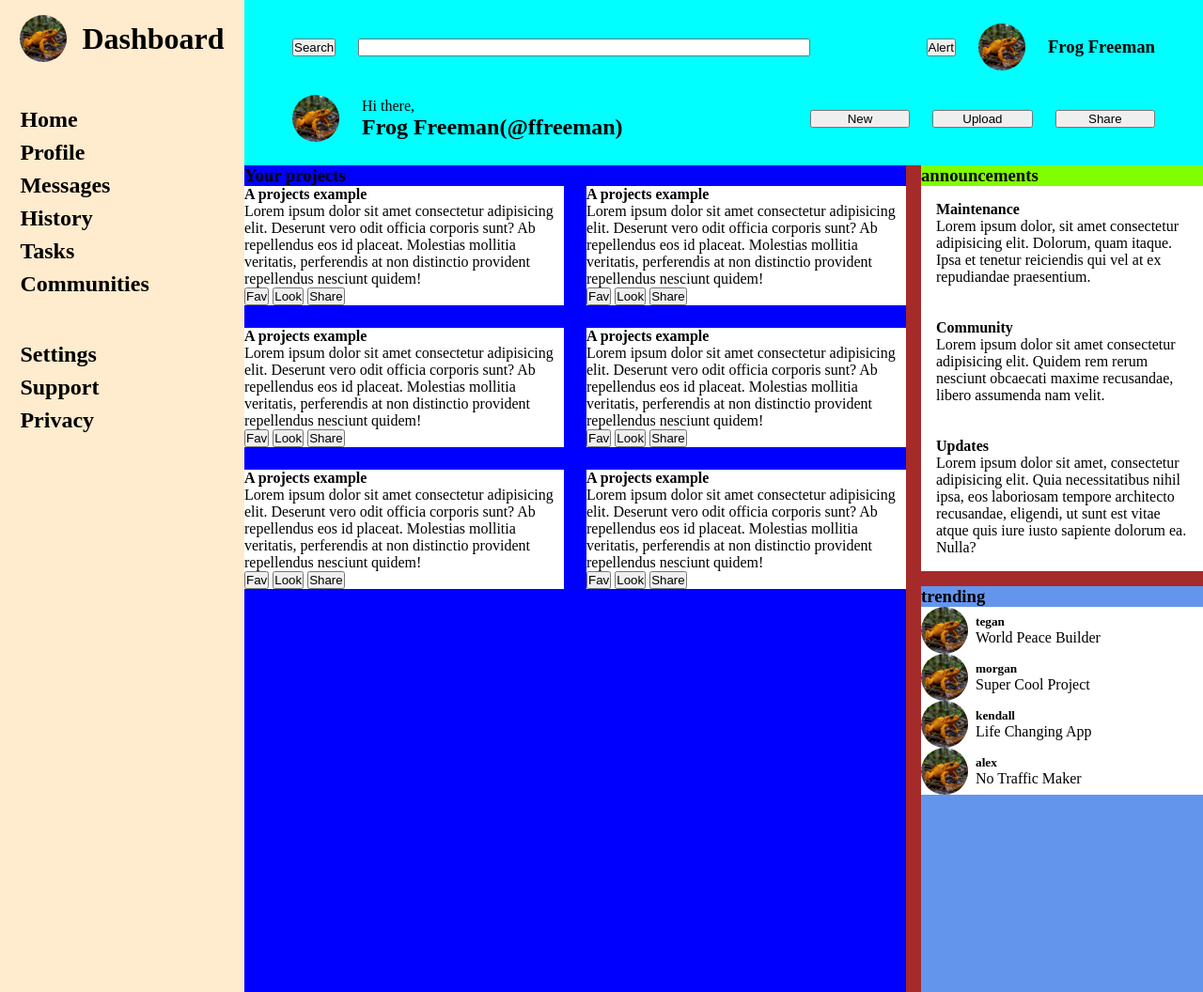
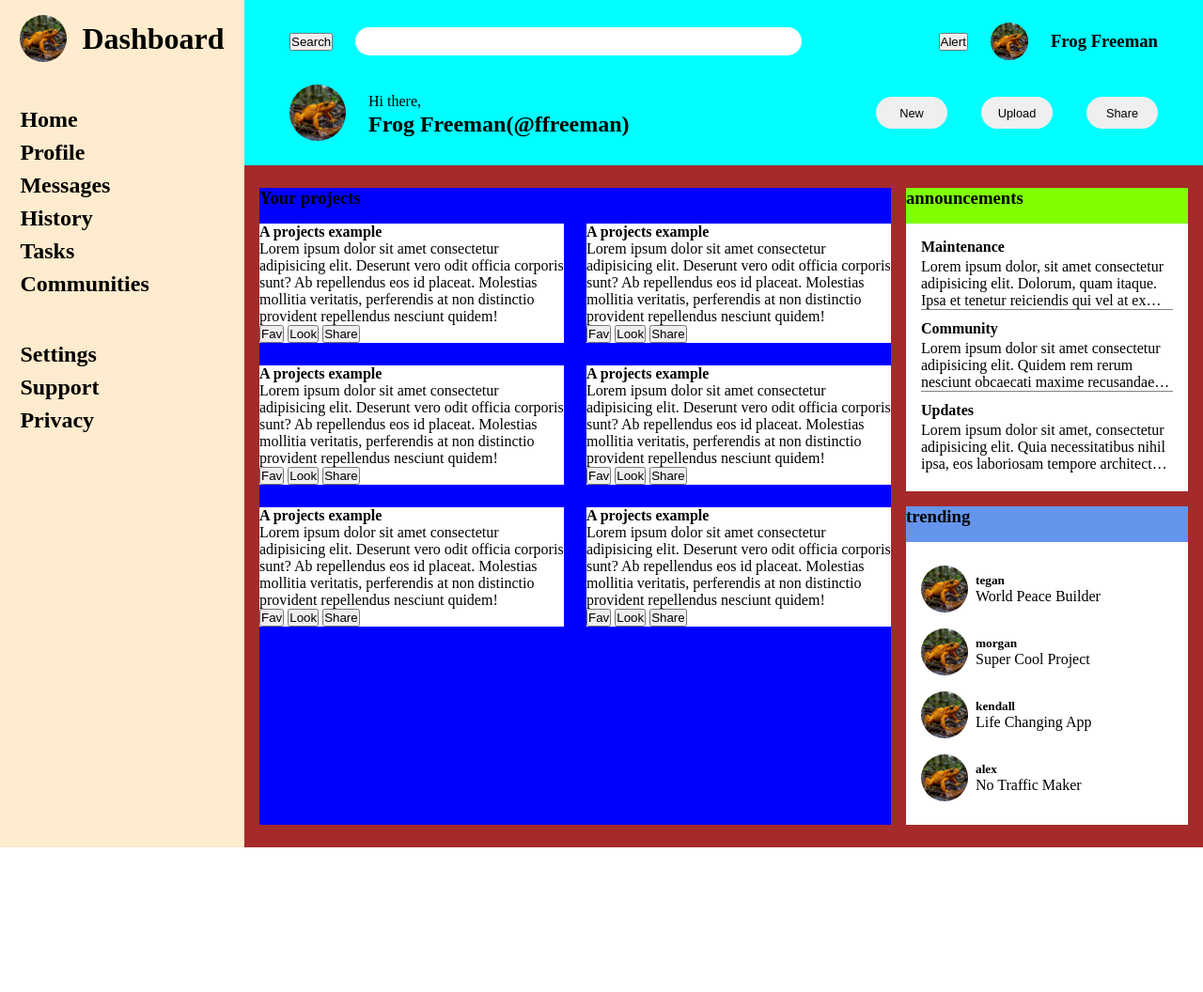
Before and after one commit to maj-dan/admin-dashboard, a plain HTML site: page index.html in a window 1280 px wide. Shown: the whole page at 94% size. After the commit the page ends 902 px from the top, so only its background shows below. Drawn offline with Linux system fonts and the light colour scheme.

Commit message:
Size announcements and trends elements

```diff
--- a/css/style.css
+++ b/css/style.css
@@ -17,7 +17,7 @@ img {
 .container {
     display: grid;
     grid-template-columns: minmax(260px, 1fr) minmax(660px, 5fr);
-    grid-template-rows: 1fr 5fr;
+    grid-template-rows: 176px 1fr;
     grid-template-areas:
     "aside header"
     "aside main";
@@ -27,13 +27,13 @@ img {
 .container > header {
     grid-area: header;
     background-color: aqua;
-    padding: var(--header-items-gap) 5%;
+    padding: var(--header-items-gap) min(3rem, 5%);
 
     display: grid;
     grid-template-columns: 3fr 2fr;
-    grid-template-rows: 1fr 1fr;
+    grid-template-rows: min-content 1fr;
+    gap: var(--header-items-gap) 1rem;
     align-items: center;
-    row-gap: var(--header-items-gap);
 }
 
 header > div {
@@ -46,6 +46,23 @@ header > div {
     grid-template-columns: max-content 1fr;
 }
 
+.search > input {
+    appearance: none;
+    border: none;
+    border-radius: 1rem;
+    font-size: 1rem;
+    padding: 6px 1rem;
+}
+
+.current-user > img {
+    height: 40px;
+}
+
+.current-user > h3 {
+    font-size: 1.2;
+    font-weight: bold;
+}
+
 .current-user {
     grid-template-columns: repeat(3, max-content);
     justify-self: end;
@@ -55,8 +72,29 @@ header > div {
     grid-template-columns: repeat(2, max-content);
 }
 
+.greeting > img {
+    height: 60px;
+}
+
+.greeting > div {
+    line-height: 1.5rem;
+}
+
 .header-actions {
-    grid-template-columns: repeat(3, 1fr);
+    justify-self: end;
+    width: min(300px, 100%);
+    grid-template-columns: repeat(3, max-content);
+    justify-content: space-between;
+    gap: 0;
+}
+
+.header-actions > button {
+    appearance: none;
+    border: none;
+    padding: 0.6rem 0;
+    font-size: 0.8rem;
+    border-radius: 1.1rem;
+    width: 76px;
 }
 /*-------------------------------------------------------*/
 /*sidebar*/
@@ -107,14 +145,21 @@ aside li:hover {
 .container > main {
     grid-area: main;
     background-color: brown;
+    padding: 1.5rem 1rem;
 
     display: grid;
     grid-template-columns: 1fr 300px;
-    grid-template-rows: 1fr 1fr;
+    grid-template-rows: 323px 1fr;
     gap: 1rem;
     grid-template-areas:
     "project announ"
     "project trend";
+}
+
+#projects > h3,
+#announcements > h3,
+#trending > h3 {
+    margin-bottom: 1rem;
 }
 
 #projects {
@@ -126,15 +171,37 @@ aside li:hover {
     grid-area: announ;
     background-color: chartreuse;
 
-    display: flex;
-    flex-flow: column nowrap;
+    display: grid;
+    grid-template-columns: 1fr;
+    grid-template-rows: min-content 1fr;
 }
 
 .announ-container {
     padding: 1rem;
     display: grid;
     grid-template-rows: repeat(3, 1fr);
+    gap: 0.5rem;
     background-color: white;
+}
+
+.announ-container > div {
+    max-height: min-content;
+}
+
+.announ-container > div:nth-child(-n + 2) {
+    border-bottom: 1px solid gray;
+}
+
+.announ-container > div > h4 {
+    margin-bottom: 0.2rem;
+}
+
+.announ-container > div > p {
+    display: -webkit-box;
+    -webkit-line-clamp: 3;
+    -webkit-box-orient: vertical;
+    overflow: hidden;
+    text-overflow: ellipsis;
 }
 
 #trending {
@@ -144,6 +211,8 @@ aside li:hover {
 
 .trend-container {
     background-color: white;
+    height: 301px;
+    padding: 1rem;
 
     display: grid;
     grid-template-rows: repeat(4, 1fr);
```
